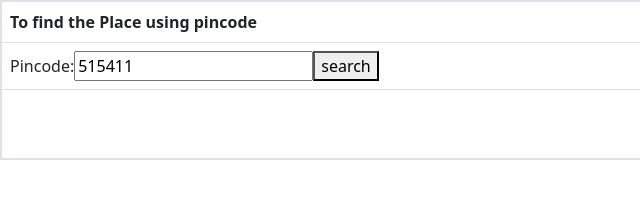
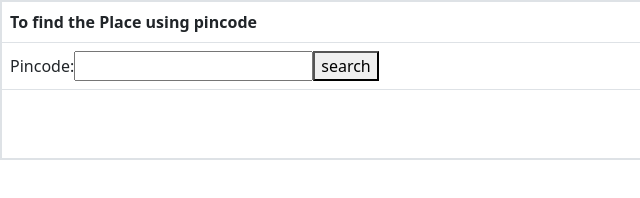
Before and after one commit to NaveenDoddi/pincode, a plain HTML site: page index.html in a window 1280 px wide. Shown: the full height of the page, 0-640 px from the left. Drawn offline with nearby package versions, Linux system fonts and the light colour scheme.

Commit message:
Update index.html

```diff
--- a/index.html
+++ b/index.html
@@ -13,7 +13,7 @@
 <body>
     <table class="table" id="table">
         <th>To find the Place using pincode</th>
-        <tr><td><label for="input">Pincode:<input id="input" value="515411"><button onclick="run()">search</button></label></td></tr>
+        <tr><td><label for="input">Pincode:<input id="input"><button onclick="run()">search</button></label></td></tr>
         <tr><td><p id="para">Places based on pincode</p></td></tr>
     </table>
 </body>
```
